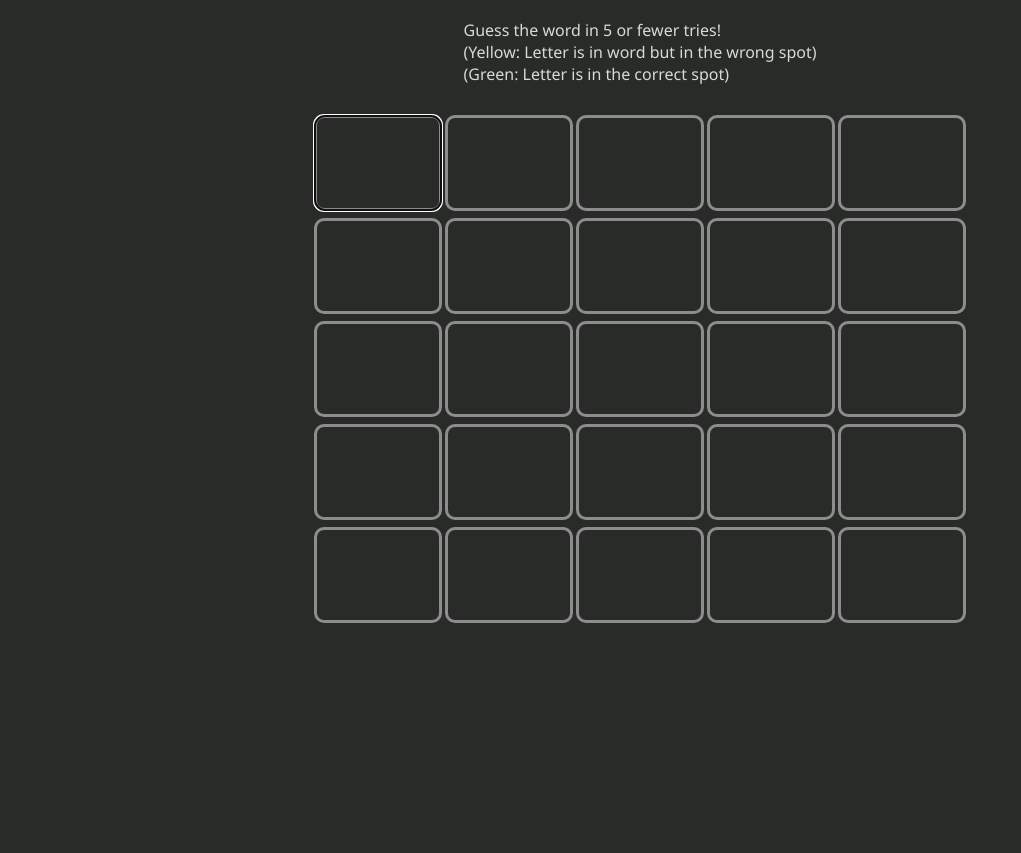
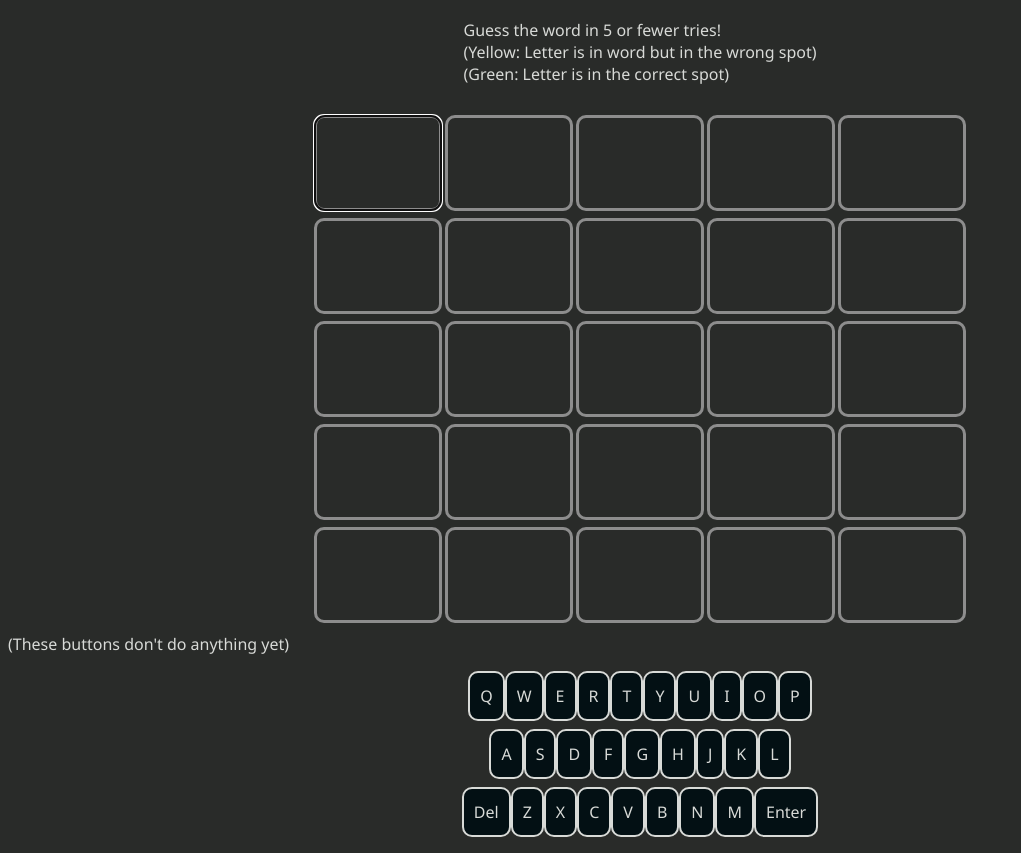
Before and after one commit to TMarizzle/my-wordle, a plain HTML site: page index.html in a window 1280 px wide. Shown: the part 128-981 px from the top of the page, without its empty margins (0-1021 px from the left). Before the commit the page ends 800 px from the top, so only its background shows below. Drawn offline with Linux system fonts and the light colour scheme.

Commit message:
Added keyboard buttons to screen

```diff
--- a/index.html
+++ b/index.html
@@ -53,6 +53,43 @@
             </div>
         </div>
     </div>
+    (These buttons don't do anything yet)
+    <div class="keyboard">
+        <div class="first-row">
+            <button>Q</button>
+            <button>W</button>
+            <button>E</button>
+            <button>R</button>
+            <button>T</button>
+            <button>Y</button>
+            <button>U</button>
+            <button>I</button>
+            <button>O</button>
+            <button>P</button>
+        </div>
+        <div class="second-row">
+            <button>A</button>
+            <button>S</button>
+            <button>D</button>
+            <button>F</button>
+            <button>G</button>
+            <button>H</button>
+            <button>J</button>
+            <button>K</button>
+            <button>L</button>
+        </div>
+        <div class="third-row">
+            <button>Del</button>
+            <button>Z</button>
+            <button>X</button>
+            <button>C</button>
+            <button>V</button>
+            <button>B</button>
+            <button>N</button>
+            <button>M</button>
+            <button>Enter</button>
+        </div>
+    </div>
 
     <div id="win-modal" class="modal">
         <div class="modal-content">
--- a/styles.css
+++ b/styles.css
@@ -8,13 +8,12 @@
     margin: 10px;
     display: grid;
     place-items: center;
-
 }
 h1 {
     font-size: 50px;
     font-family: Cambria, Cochin, Georgia, Times, 'Times New Roman', serif;
-    border-bottom: 2px solid black;
-    width: 70%;
+    border-bottom: 2px solid rgb(102, 99, 99);
+    width: 85%;
 }
 .wrapper {
     display: flex;
@@ -30,6 +29,30 @@ h1 {
     display: grid;
     place-content: center;
     place-items: center;
+}
+
+.keyboard {
+    margin: 1rem 0;
+    display: flex;
+    flex-direction: column;
+    align-items: center;
+}
+
+.keyboard div {
+    display: flex;
+}
+
+.second-row {
+    margin: 0.5rem 0;
+}
+
+.keyboard-button {
+    font-size: 1rem;
+    font-weight: 700;
+    padding: 0.5rem;
+    margin: 0 2px;
+    cursor: pointer;
+    text-transform: uppercase;
 }
 
 .row {
--- a/wordle.js
+++ b/wordle.js
@@ -8,6 +8,7 @@ const modalCloseBtn = document.getElementById('modal-close');
 const loseModalClose = document.getElementById('lose-close');
 const numGuesses = 5;
 const animateTime = 100;
+let nextLetter = 0;
 let currentRow = 1;
 let guessRemain = numGuesses;
 let wordToGuess = WORDS[Math.floor(Math.random() * WORDS.length)];
@@ -93,68 +94,12 @@ function compare () {
             showLoseModal();
             return true;
         }
-
-        // if (userGuess !== wordToGuess){
-        //     guessRemain--;
-        //     toggleInputs(currentRow, false);
-        //     currentRow++;
-        //     toggleInputs(currentRow, true);
-        // }
         return true;
     } else {
         return false;
     }
 }
 
-// let submit = document.getElementById("submit");
-// submit.addEventListener('click', () => {
-//     if (guessRemain > 0){
-//         let isRowFull = true;
-//         let checkWord = getText();
-
-//         if (checkWord.length < 5){
-//             isRowFull = false;
-//             let currentDiv = document.getElementById(`guess${currentRow}`);
-//             currentDiv.classList.add('shake');
-//             void currentDiv.offsetWidth;
-//             setTimeout(() => {
-//                 currentDiv.classList.remove('shake');
-//             }, 500);
-//         }
-
-//         if (isRowFull){
-//             if (compare()){
-//                 //Auto focus to next row after user enters guess
-//                 if (userGuess !== wordToGuess){
-//                     guessRemain--;
-//                     toggleInputs(currentRow, false);
-//                     currentRow++;
-//                     toggleInputs(currentRow, true);
-
-//                     let nextRow = document.getElementById(`guess${currentRow}`);
-//                     let nextRowInput = nextRow.querySelector('input');
-//                     nextRowInput.focus();
-//                 }
-//             } else {
-//                 let currentDiv = document.getElementById(`guess${currentRow}`);
-//                 currentDiv.classList.add('shake');
-//                 void currentDiv.offsetWidth;
-//                 setTimeout(() => {
-//                     currentDiv.classList.remove('shake');
-//                 }, 500);
-//             }
-//         }
-//     } else if (guessRemain <= 0){
-//         showLoseModal();
-//     }
-// });
-// let newGame = document.getElementById("new");
-// newGame.addEventListener('click', () => {
-//     window.location.reload();
-// });
-
-//Add listener to each blank for keyup and move to next blank
-//once user has entered a letter
 document.addEventListener('keyup', (e) => {
     const activeElement = document.activeElement;
     if (activeElement.tagName === 'INPUT'){
@@ -217,6 +162,9 @@ document.addEventListener('keyup', (e) => {
     }
 });
 
+//Keyboard button listeners
+
+
 modalNewGameBtn.addEventListener('click', () => {
     window.location.reload();
 });
```
Lines whose indentation alone changed are shown as unchanged.
